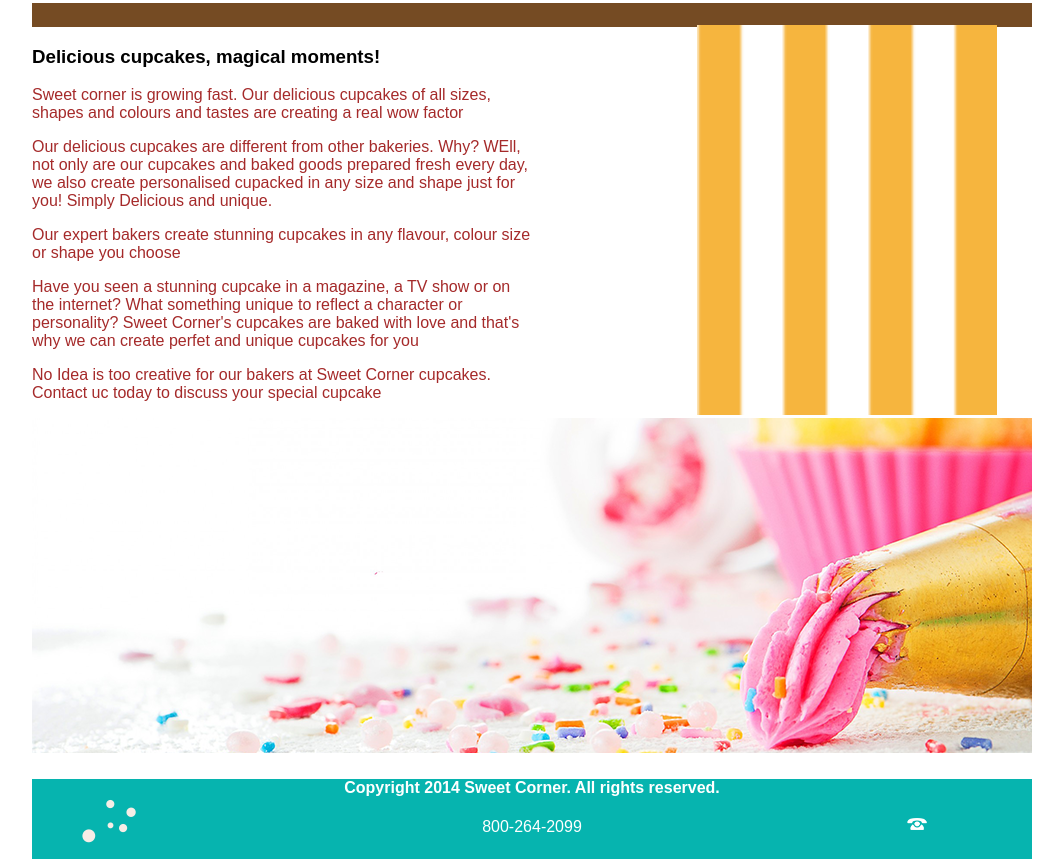
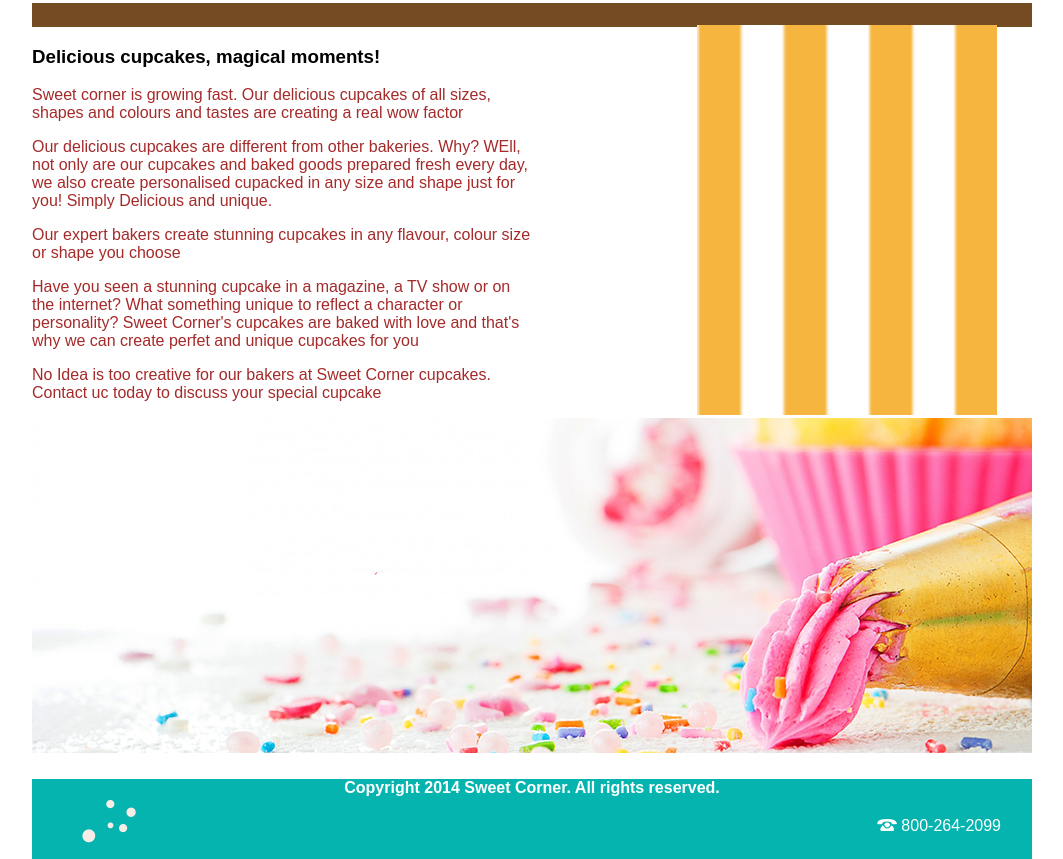
Before and after one commit to jcgouvion/sweetcorner, a plain HTML site: page about.html in a window 1280 px wide. Shown: the part 385-1244 px from the top of the page, without its empty margins (108-1171 px from the left). Drawn offline with Linux system fonts and the light colour scheme; files whose address does not match are found by name.

Commit message:
sweetcorner

```diff
--- a/about.html
+++ b/about.html
@@ -64,8 +64,10 @@
 			}
 
 			#phone {
-				position: absolute;
-				right: 105px;
+     		 background-image: url(../imgages-2/phone.png) center left no-repeat;
+    		top:40px;
+    		right:135px;
+    		position:absolute;
 			}
 			.top-section {
 				background-image: url('images-2/logo.png') no-repeat;
@@ -95,6 +97,12 @@
 				top: 410px;
 				right: 175px;
 
+			}
+
+			.telephone {
+				position: absolute;
+				right: 31px;
+				top: 22px;
 			}
 	</style>
 
@@ -152,8 +160,8 @@
 
 													<h4>Copyright 2014 Sweet Corner. All rights reserved.</h4></p>
 
-													<img id="phone" src="images-2/phone.png">800-264-2099
-
+													<img id="phone" src="images-2/phone.png">
+													<p class="telephone">800-264-2099</p>
 													<img id="dots-footer" src="images-2/dots-footer.png">
 												</div>
 											</footer>
```
Also changed, not shown: home.html (+13 -3 lines).
